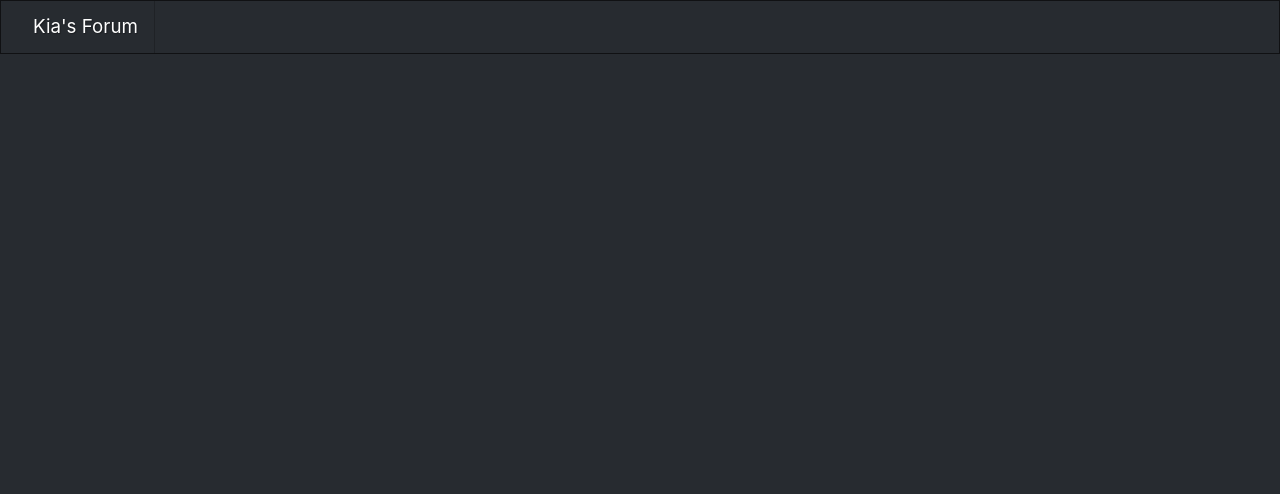
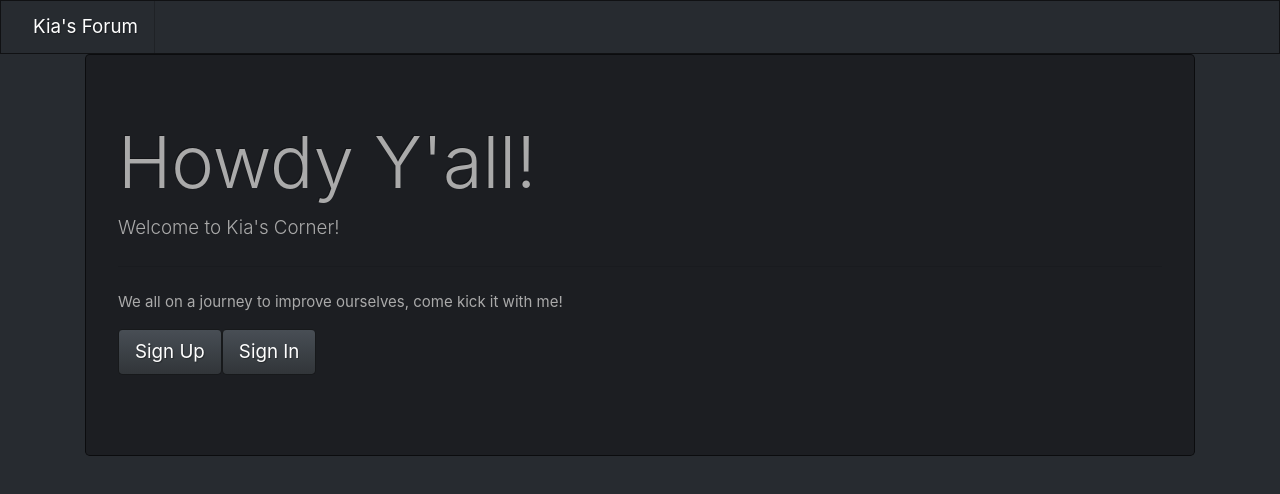
Before and after one commit to LexTheMenace/Practice_Forum, a React (Create React App) app in the folder client/: page / in a window 1280 px wide. Shown: the top 494 px of the page. Built offline with nearby package versions, Linux system fonts and the light colour scheme.

Commit message:
welcome jumbotron

```diff
--- a/client/src/App.js
+++ b/client/src/App.js
@@ -1,12 +1,18 @@
 import React from 'react';
 import './App.css';
 import "bootswatch/dist/slate/bootstrap.css";
-import AppNav from './components/AppNav';
+import AppNav from './components/layout/AppNav';
+import Jumbotron from './components/layout/Jumbotron';
 function App() {
   return (
-    <div className="App">
+    <div>
       <AppNav/>
+         <div className="container">
+
+      <Jumbotron/>
     </div>
+    </div>
+
   );
 }
 
--- /dev/null
+++ b/client/src/components/layout/Jumbotron.js
@@ -0,0 +1,17 @@
+import React from 'react'
+
+export default function Jumbotron() {
+    return (
+        <div class="jumbotron">
+        <h1 class="display-3">Howdy Y'all!</h1>
+        <p class="lead">Welcome to Kia's Corner! </p>
+        <hr class="my-4"/>
+        <p>We all on a journey to improve ourselves, come kick it with me!</p>
+        <p class="lead">
+          <a class="btn btn-primary btn-lg" href="#" role="button">Sign Up</a>
+          <a class="btn btn-primary btn-lg" href="#" role="button">Sign In</a>
+
+        </p>
+      </div>
+    )
+}
```
Also changed, not shown: client/src/components/layout/AppNav.js (renamed from client/src/components/AppNav.js).
